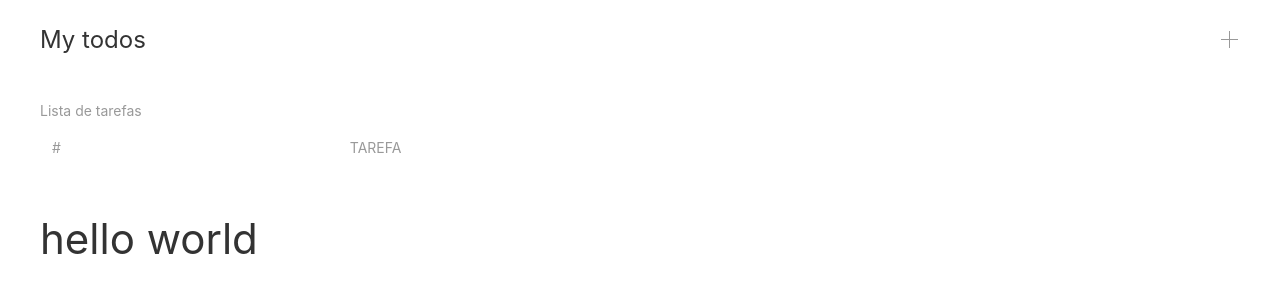
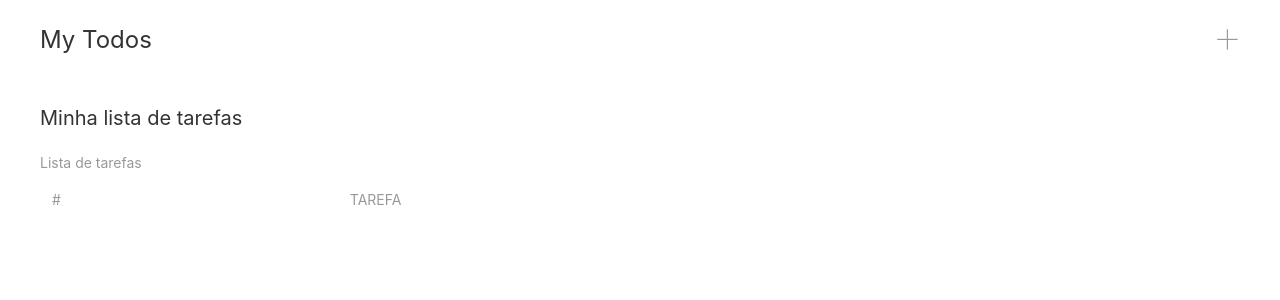
Before and after one commit to JCDMeira/to-do-app, a React (Create React App) app: page / in a window 1280 px wide. Shown: the top 300 px of the page. Built offline with nearby package versions, Linux system fonts and the light colour scheme.

Commit message:
feat: add routes

```diff
--- a/package.json
+++ b/package.json
@@ -10,8 +10,10 @@
     "@types/node": "^16.11.22",
     "@types/react": "^17.0.39",
     "@types/react-dom": "^17.0.11",
+    "@types/react-router-dom": "^5.3.3",
     "react": "^17.0.2",
     "react-dom": "^17.0.2",
+    "react-router-dom": "^6.2.1",
     "react-scripts": "5.0.0",
     "typescript": "^4.5.5",
     "web-vitals": "^2.1.4"
--- a/src/App.tsx
+++ b/src/App.tsx
@@ -2,15 +2,30 @@ import React from 'react';
 import Navbar from './components/Navbar';
 import TodoList from './components/TodoList';
 import { TodoProvider } from './contexts/TodoContext';
+import { BrowserRouter, Routes, Route } from 'react-router-dom';
+import AddTodo from './components/AddTodo';
 
 function App() {
   return (
     <TodoProvider>
-      <div className="uk-container">
+      <BrowserRouter>
         <Navbar />
-        <TodoList />
-        <h1>hello world</h1>
-      </div>
+        <br />
+        <div className="uk-container">
+          <Routes>
+            <Route path="/create" element={<AddTodo />} />
+            <Route
+              path="/"
+              element={
+                <>
+                  <h4>Minha lista de tarefas</h4>
+                  <TodoList />
+                </>
+              }
+            />
+          </Routes>
+        </div>
+      </BrowserRouter>
     </TodoProvider>
   );
 }
--- /dev/null
+++ b/src/components/AddTodo/index.tsx
@@ -0,0 +1,7 @@
+import React from 'react';
+
+const AddTodo: React.FC = () => {
+  return <div />;
+};
+
+export default AddTodo;
--- a/src/components/Navbar/index.tsx
+++ b/src/components/Navbar/index.tsx
@@ -1,4 +1,5 @@
 import React from 'react';
+import { Link } from 'react-router-dom';
 
 // @ getuikit.com
 
@@ -7,16 +8,16 @@ const Navbar: React.FC = () => {
     <div className="uk-container">
       <nav className="uk-navbar">
         <div className="uk-navbar-left">
-          <a href="#" className="uk-navbar-item uk-logo">
-            My todos
-          </a>
+          <Link to="/" className="uk-navbar-item uk-logo">
+            My Todos
+          </Link>
         </div>
         <div className="uk-navbar-right">
           <ul className="uk-navbar-nav">
             <li>
-              <a href="#">
-                <span uk-icon="icon: plus; taio: 1.2"></span>
-              </a>
+              <Link to="/create">
+                <span uk-icon="icon: plus; ratio: 1.2"></span>
+              </Link>
             </li>
           </ul>
         </div>
--- a/src/contexts/TodoContext.tsx
+++ b/src/contexts/TodoContext.tsx
@@ -1,8 +1,8 @@
 /* eslint-disable @typescript-eslint/no-empty-function */
-import React, { createContext, useContext, useState } from 'react';
+import React, { createContext, useContext, useEffect, useState } from 'react';
 import { Todo } from '../models/Todo';
 import { TodoContextType } from './TodoContextType';
-import { get } from '../services/TodoService';
+import { get, save } from '../services/TodoService';
 
 const TodoContext = createContext<TodoContextType>({
   todos: [],
@@ -13,6 +13,10 @@ const TodoContext = createContext<TodoContextType>({
 
 const TodoProvider: React.FC = ({ children }) => {
   const [todos, setTodos] = useState<Todo[]>(get);
+
+  useEffect(() => {
+    save(todos);
+  }, [todos]);
 
   const addTodo = (title: string) => {
     const todo: Todo = { id: todos.length + 1, title, done: false };
```
Also changed, not shown: 1 other file (tests, documents, lock files or other folders).
